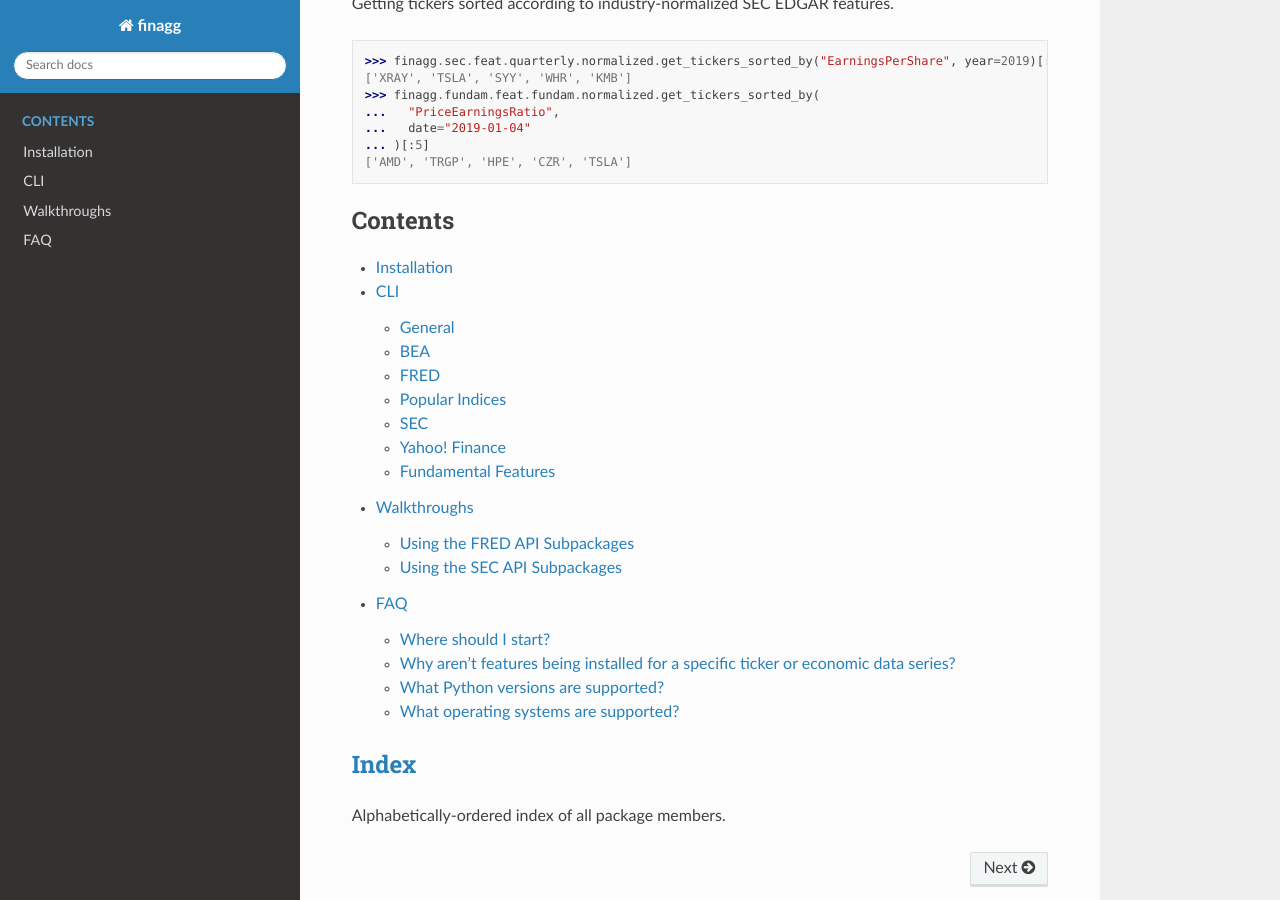
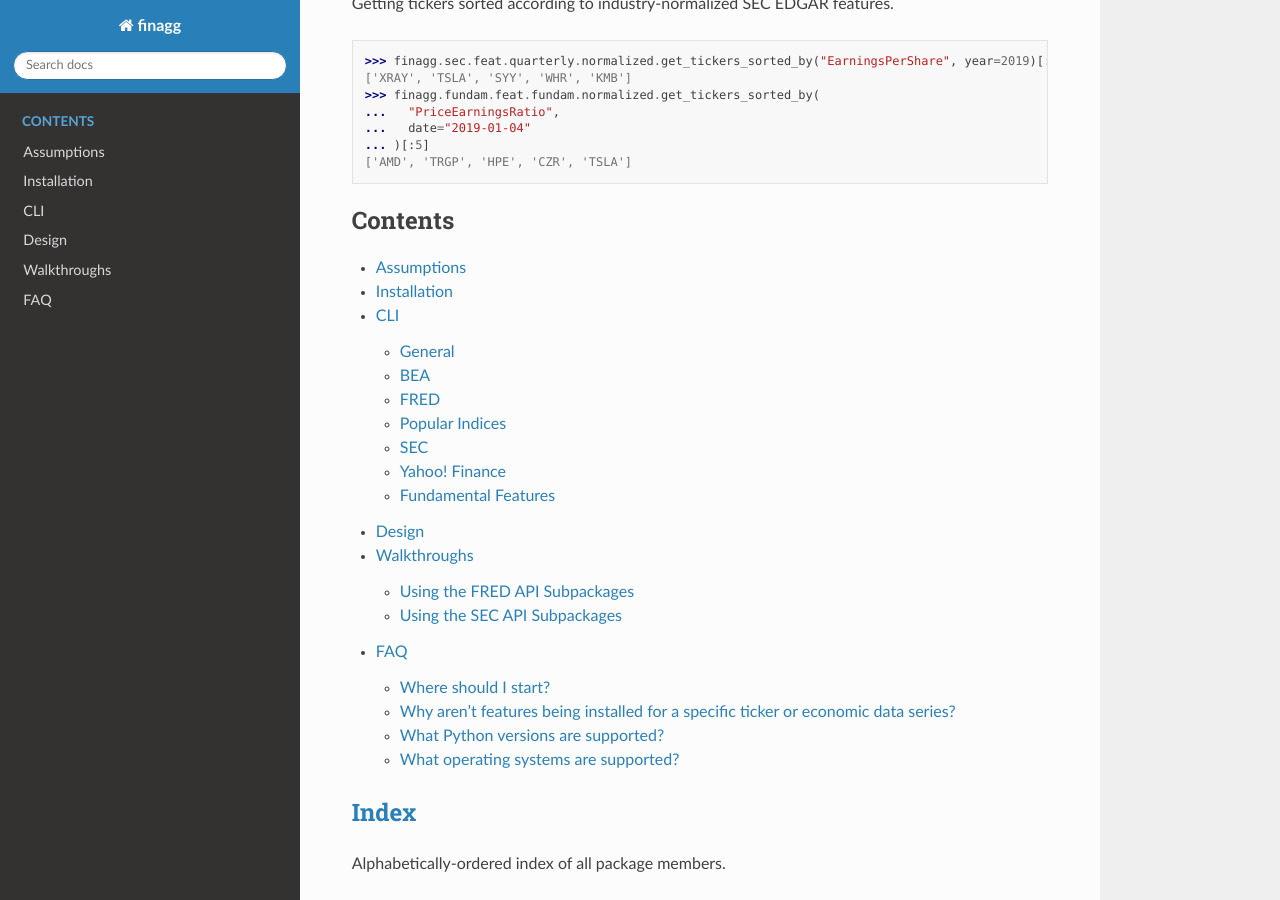
Before and after one commit to theOGognf/finagg, a Sphinx documentation site: the page built from docs/index.rst, in a window 1280 px wide and 900 px high, scrolled down 3107 px. Built offline with Sphinx 7.4.7 and the Read the Docs theme 2.0.0, drawn with Linux system fonts in a browser that asks for light colours; pages that are not in the unit, such as notebooks, are missing from menus; the version number could not be read and is left out.

Commit message:
need to add design and assumptions

```diff
--- /dev/null
+++ b/docs/assumptions.rst
@@ -0,0 +1,2 @@
+Assumptions
+===========
--- a/docs/index.rst
+++ b/docs/index.rst
@@ -164,9 +164,11 @@ Getting tickers sorted according to industry-normalized SEC EDGAR features.
    :maxdepth: 2
    :caption: Contents
 
+   Assumptions <assumptions>
    Installation <installation>
    Configuration <configuration>
    CLI <cli>
+   Design <design>
    API <api/modules>
    Walkthroughs <walkthroughs>
    Organization <organization>
```
